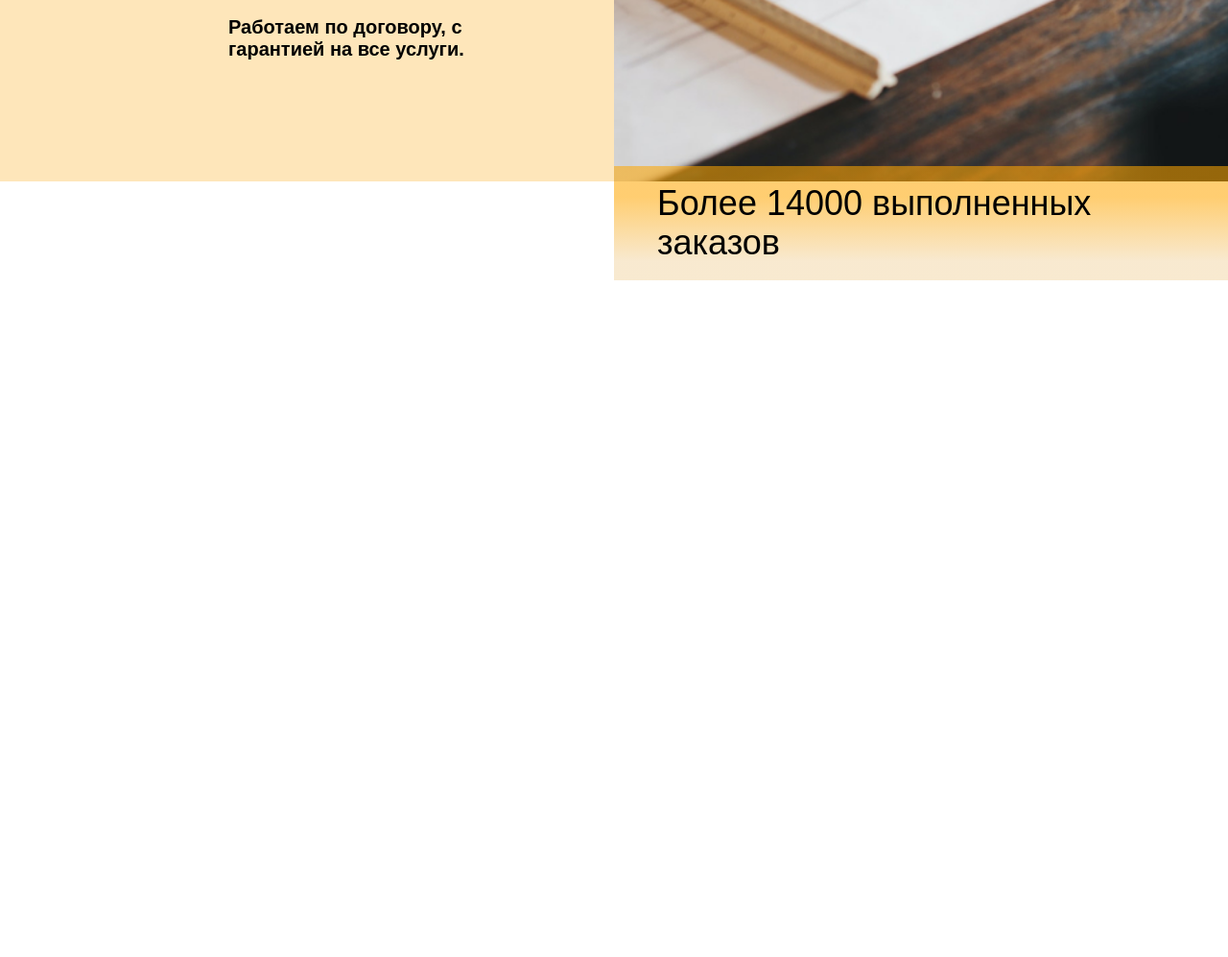
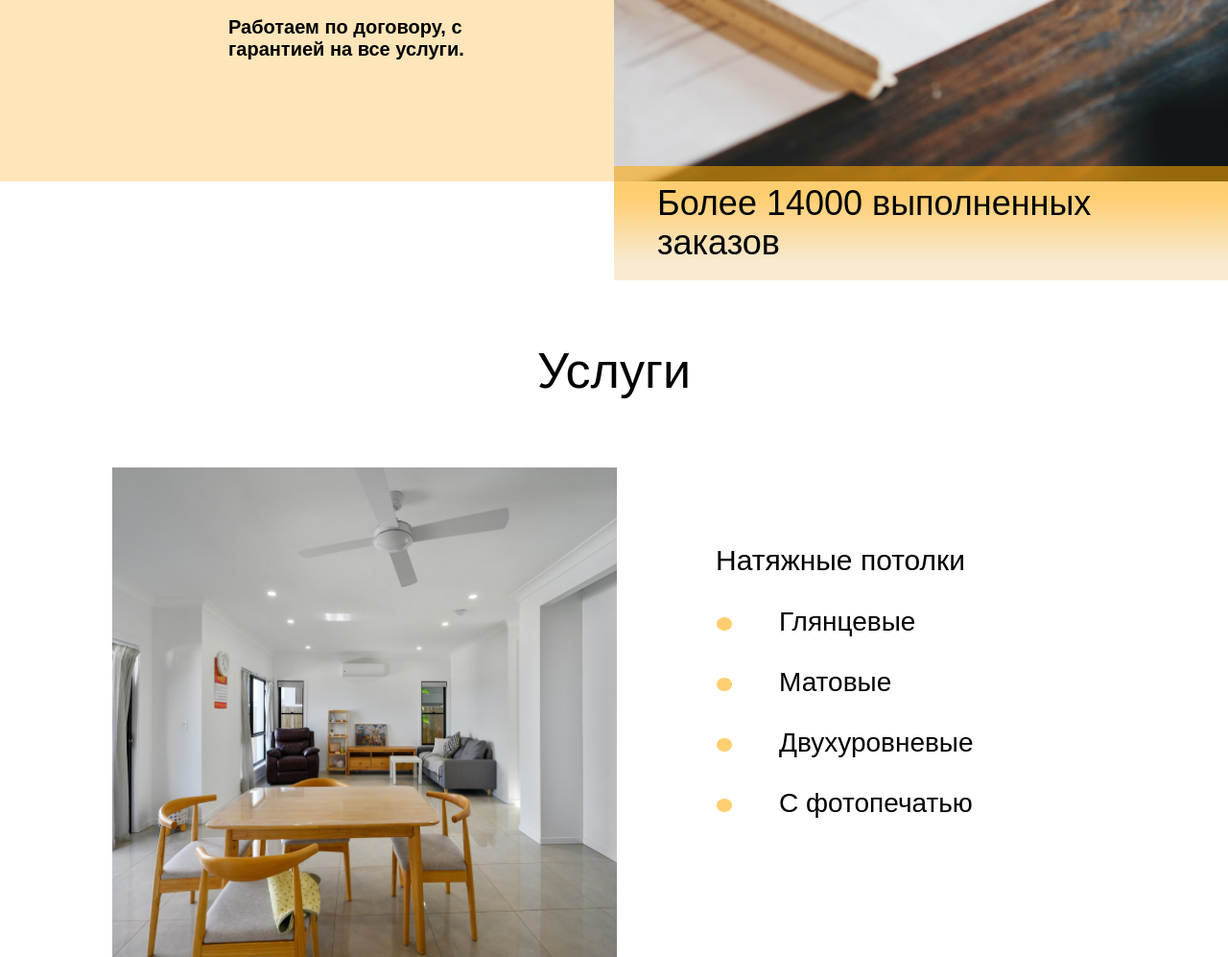
Before and after one commit to Romanenko-Vasilii/MCK42, a website: page index.html in a window 1280 px wide. Shown: the part 1564-2561 px from the top of the page at 96% size. Before the commit the page ends 1856 px from the top, so only its background shows below. Drawn offline with Linux system fonts and the light colour scheme.

Commit message:
feat ceiling

```diff
--- a/index.html
+++ b/index.html
@@ -65,14 +65,38 @@
           <div class="content__banner">
             Более 14000 выполненных заказов
           </div>
+          <!-- /.content__banner -->
         </div>
         <!-- /.content__img -->
       </div>
       <!-- /.content about__content -->
-
-      <!-- /.content__banner -->
     </section>
     <!-- /.about -->
+    <section class="services">
+      <div class="title service__title">Услуги</div>
+      <!-- /.title service__title -->
+      <div class="ceiling service__ceiling">
+        <div class="ceiling__wrap">
+          <div class="ceiling__img"></div>
+        </div>
+        <!-- /.ceiling__wrap -->
+
+        <!-- /.ceiling__img -->
+        <div class="ceiling__list">
+          <div class="ceiling__title">Натяжные потолки</div>
+          <!-- /.ceiling__title -->
+          <ul>
+            <li>Глянцевые</li>
+            <li>Матовые</li>
+            <li>Двухуровневые</li>
+            <li>С фотопечатью</li>
+          </ul>
+        </div>
+        <!-- /.ceiling__list -->
+      </div>
+      <!-- /.ceiling service__ceiling -->
+    </section>
+    <!-- /.services -->
   </main>
   <!-- /.main -->
 </body>
--- a/sass/style.sass
+++ b/sass/style.sass
@@ -5,3 +5,4 @@
 @import 'templates/media'
 @import 'templates/fonts'
 @import 'templates/about'
+@import 'templates/service'
--- a/sass/templates/_about.sass
+++ b/sass/templates/_about.sass
@@ -1,11 +1,9 @@
-.about
-  &__title
-    font-size: 52px
-    text-align: center
-    padding: 5rem
-  &__content
-    display: flex
+.title
+  font-size: 52px
+  text-align: center
+  padding: 5rem
 .content
+  display: flex
   &__info
     width: 50%
     padding: 61px 139px 106px 238px
--- /dev/null
+++ b/sass/templates/_service.sass
@@ -0,0 +1,39 @@
+.service
+  &__title
+    font-size: 52px
+    text-align: center
+    padding: 12rem 0 5rem 0
+.ceiling
+  display: flex
+  // justify-content: center
+  margin: 0 auto
+  &__wrap
+    width: 50%
+    margin-left: 60px
+  &__img
+    display: flex
+    justify-content:
+    margin: 0 auto
+    max-width: 82.3%
+    height: 100%
+    background: url('../img/ceiling__img.jpg') no-repeat center / cover
+  &__list
+
+    padding: 80px 30px 130px 30px
+  &__title
+    font-size: 30px
+    padding-left: 16px
+ul
+  list-style: none
+  list-style-image: url('../img/round.png')
+li
+  font-size: 2rem
+  margin-top: 2.2rem
+
+ul li::before
+  // font-size: 2.5rem
+  content: ""
+  color: orange
+  font-weight: bold
+  display: inline-block
+  width: 3rem
```
Also changed, not shown: css/style.css, img/ceiling__img.jpg (added), img/round.png (added).
